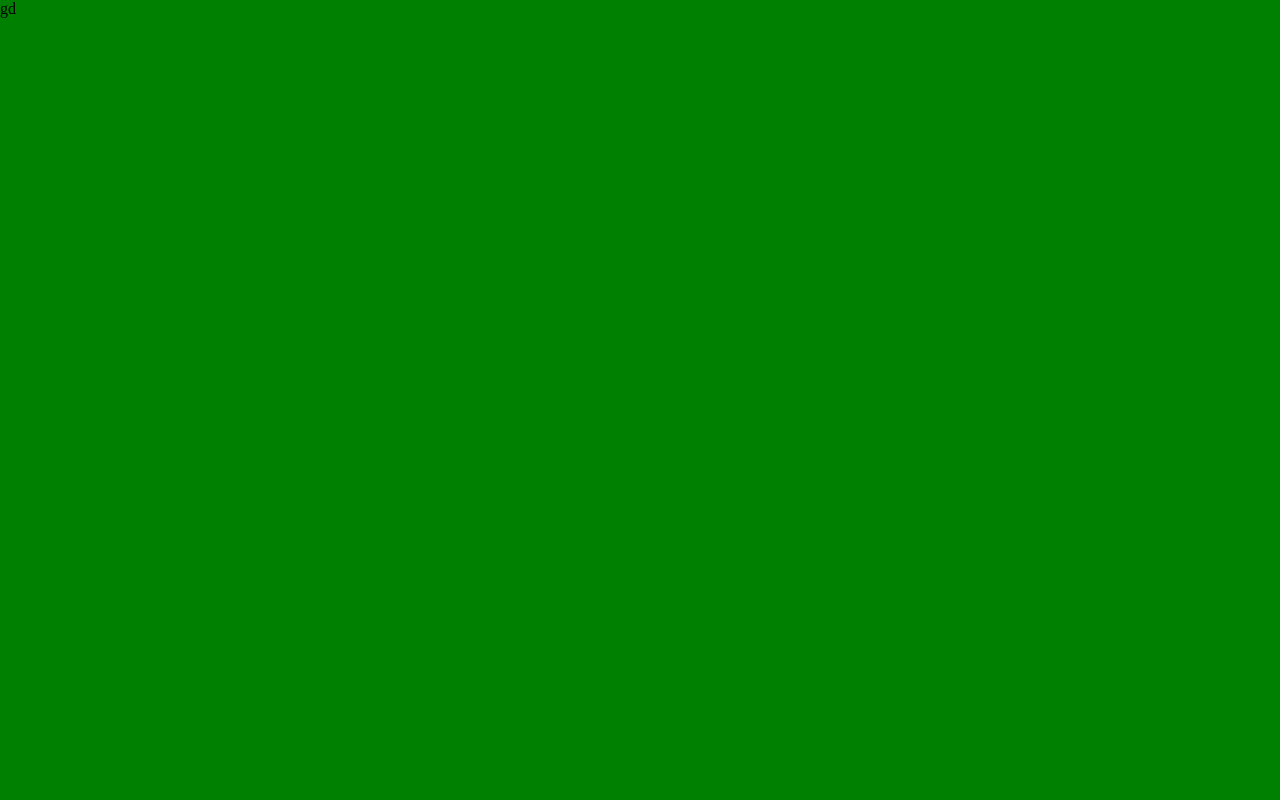
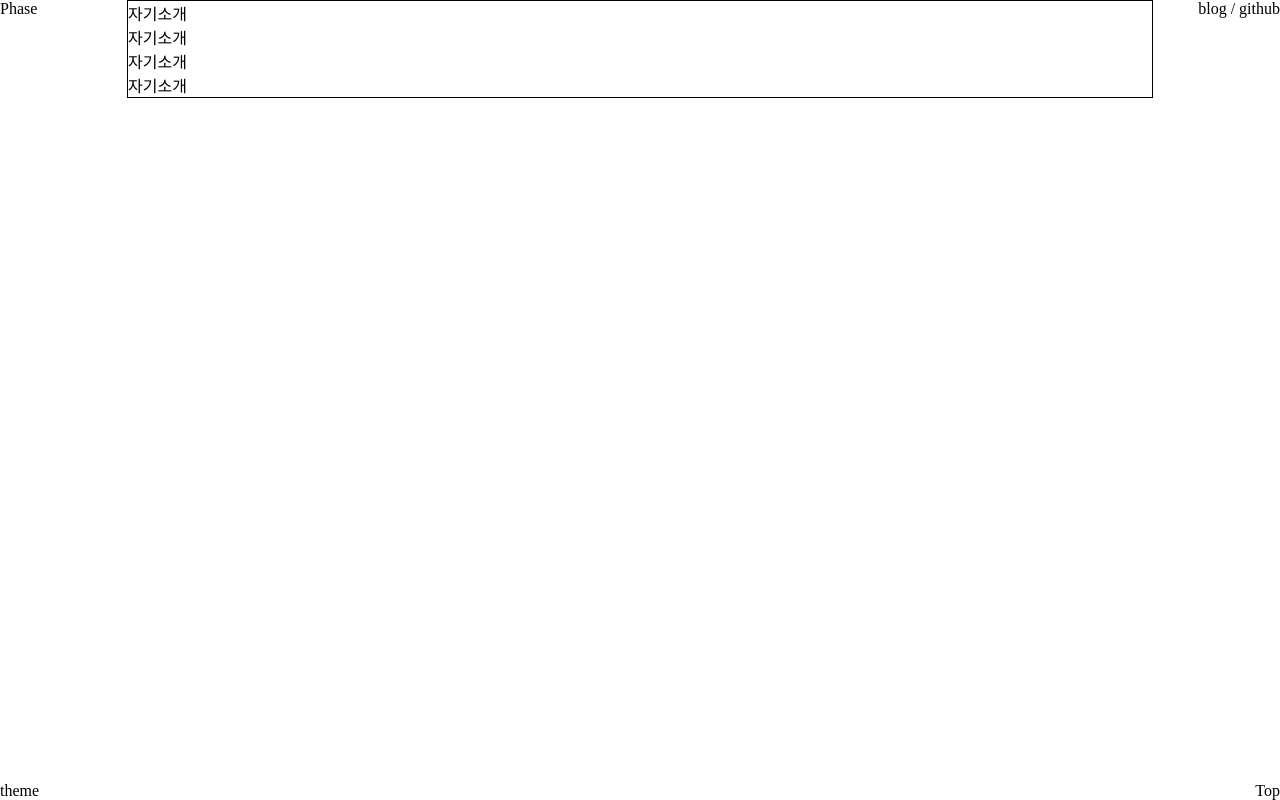
Before and after one commit to ikhyeons/portfolio, a React (Vite) app: page / in a window 1280 px wide. Built offline with nearby package versions, Linux system fonts and the light colour scheme.

Commit message:
Update : 기본 영역 나누기

```diff
--- a/src/App.tsx
+++ b/src/App.tsx
@@ -1,11 +1,13 @@
 import { useState } from "react";
 import "./App.css";
-import Sidebar from "./components/sidebar/Sidebar";
+import Sides from "./components/side/Side";
+import Main from "./components/main/Main";
 
 function App() {
   return (
     <>
-      <Sidebar />
+      <Sides />
+      <Main />
     </>
   );
 }
--- /dev/null
+++ b/src/components/main/Main.tsx
@@ -0,0 +1,24 @@
+import React from "react";
+import styled from "styled-components";
+
+import Section1 from "./section/Section4";
+import Section2 from "./section/Section2";
+import Section3 from "./section/Section3";
+import Section4 from "./section/Section4";
+const Smain = styled.main`
+  border: 1px solid black;
+  width: 80vw;
+  margin: 0 auto;
+`;
+function Main() {
+  return (
+    <Smain>
+      <Section1 />
+      <Section2 />
+      <Section3 />
+      <Section4 />
+    </Smain>
+  );
+}
+
+export default Main;
--- /dev/null
+++ b/src/components/main/section/Section2.tsx
@@ -0,0 +1,7 @@
+import React from "react";
+
+function Section2() {
+  return <div>자기소개</div>;
+}
+
+export default Section2;
--- /dev/null
+++ b/src/components/main/section/Section3.tsx
@@ -0,0 +1,7 @@
+import React from "react";
+
+function Section3() {
+  return <div>자기소개</div>;
+}
+
+export default Section3;
--- /dev/null
+++ b/src/components/main/section/Section4.tsx
@@ -0,0 +1,7 @@
+import React from "react";
+
+function Section4() {
+  return <div>자기소개</div>;
+}
+
+export default Section4;
--- /dev/null
+++ b/src/components/side/Side.tsx
@@ -0,0 +1,35 @@
+import React from "react";
+import styled from "styled-components";
+
+const Stl = styled.div`
+  position: absolute;
+  top: 0;
+  left: 0;
+`;
+const Str = styled.div`
+  position: absolute;
+  top: 0;
+  right: 0;
+`;
+const Sbl = styled.div`
+  position: absolute;
+  bottom: 0;
+  left: 0;
+`;
+const Sbr = styled.div`
+  position: absolute;
+  bottom: 0;
+  right: 0;
+`;
+function Sides() {
+  return (
+    <>
+      <Stl>Phase</Stl>
+      <Str>blog / github</Str>
+      <Sbl>theme</Sbl>
+      <Sbr>Top</Sbr>
+    </>
+  );
+}
+
+export default Sides;
--- a/src/components/sidebar/Sidebar.tsx
+++ /dev/null
@@ -1,13 +0,0 @@
-import React from "react";
-import styled from "styled-components";
-
-const Ssidebar = styled.aside`
-  height: 100vh;
-  background: green;
-`;
-
-function Sidebar() {
-  return <Ssidebar>gd</Ssidebar>;
-}
-
-export default Sidebar;
```
Also changed, not shown: src/Style/colorAsset.ts (added, +7 -0 lines), src/components/main/section/Section1.tsx (added, +7 -0 lines).
